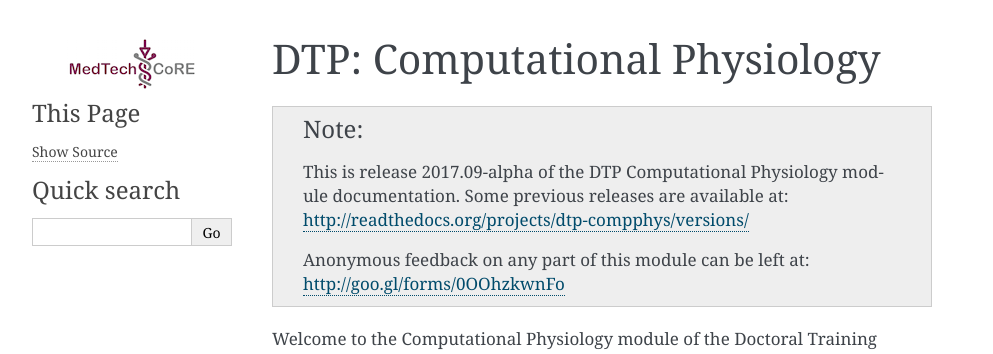
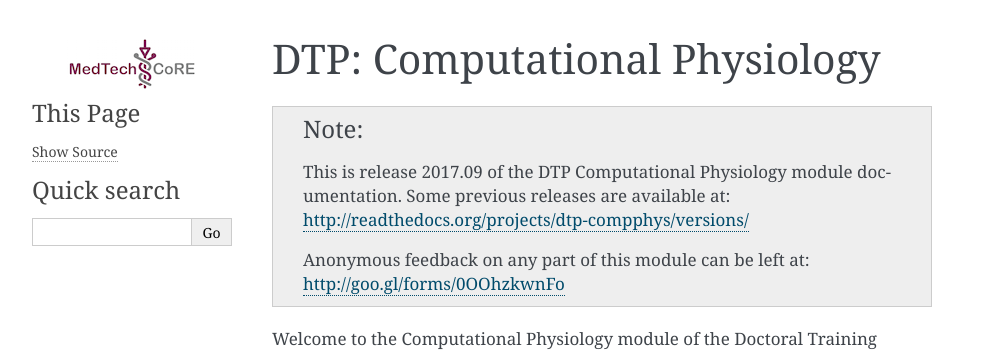
Before and after one commit to ABI-Tutorials/DTP-CompPhys, a Sphinx documentation site: the page built from source/index.rst, in a window 1280 px wide. Shown: the top 354 px of the page, without its empty margins (148-1141 px from the left). Built offline with Sphinx 7.4.7, drawn with Linux system fonts in a browser that asks for light colours; pages that are not in the unit, such as notebooks, are missing from menus.

Commit message:
set final 2017.09 version/release in preparation for the 2018.03 version

```diff
--- a/source/conf.py
+++ b/source/conf.py
@@ -61,7 +61,7 @@ author = u'University of Auckland'
 # The short X.Y version.
 version = '2017.09'
 # The full version, including alpha/beta/rc tags.
-release = '2017.09-alpha'
+release = '2017.09'
 
 # The language for content autogenerated by Sphinx. Refer to documentation
 # for a list of supported languages.
```
